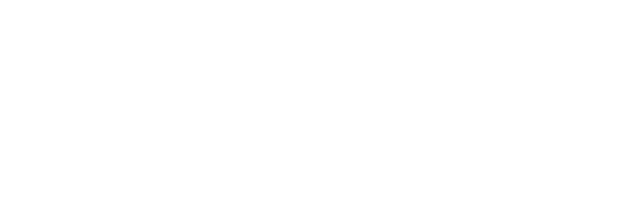
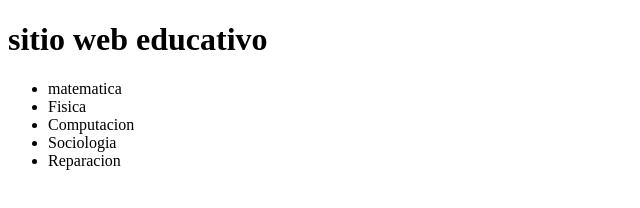
Before and after one commit to Juapo7w7/Juapo7w7.github.io, a plain HTML site: page index.html in a window 1280 px wide. Shown: the whole page, without its empty margins (0-640 px from the left). Drawn offline with Linux system fonts and the light colour scheme.

Commit message:
ejercicio

```diff
--- a/index.html
+++ b/index.html
@@ -1,12 +1,22 @@
-<!DOCTYPE html>
-<html lang="en">
-<head>
-    <meta charset="UTF-8">
-    <meta http-equiv="X-UA-Compatible" content="IE=edge">
-    <meta name="viewport" content="width=device-width, initial-scale=1.0">
-    <title>Document</title>
-</head>
-<body>
+ <!DOCTYPE html>
+    <html><body>
+        <div>
+           <h1>sitio web educativo</h1>
+
+           <nav>
+            <ul>
+                <li>matematica </li>
+                <li>Fisica</li>
+                <li>Computacion</li>
+                <li>Sociologia</li>
+                <li>Reparacion</li>
+            </ul>
+           </nav>
+
+
+        </div>
+    </body>
+    </html>
 
 </body>
 </html>
```
